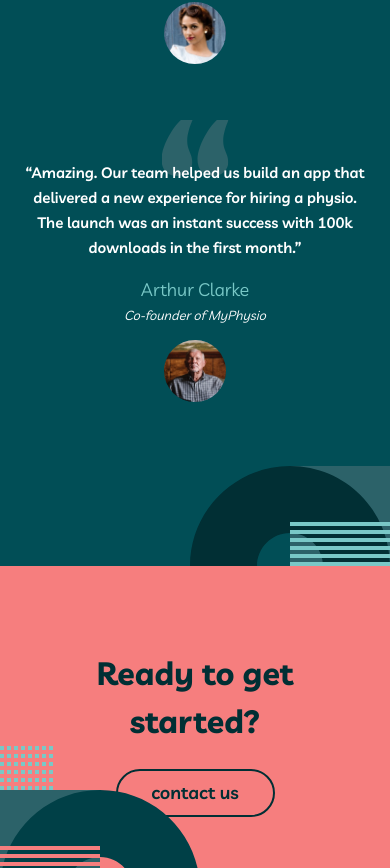
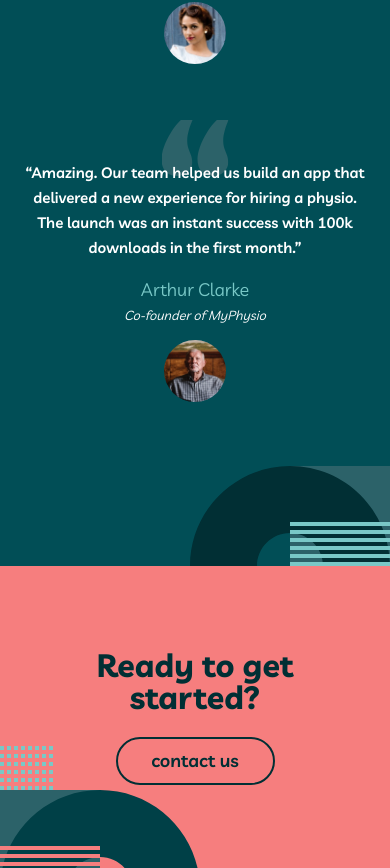
Before and after one commit to mrvicthor/myteam-multiweb, a Next.js app: page / in a window 390 px wide. Shown: the part 2684-3552 px from the top of the page. Built offline with nearby package versions, Linux system fonts and the light colour scheme.

Commit message:
updated suggestion text

```diff
--- a/app/components/suggestion/index.tsx
+++ b/app/components/suggestion/index.tsx
@@ -10,7 +10,7 @@ const Suggestion = () => {
       </div>
       <div className="px-1.5rem pt-[5.1875rem] md:pt-[4.75rem] lg:max-w-[69.375rem] lg:mx-auto lg:px-0">
         <div className=" flex flex-col items-center justify-center gap-[1.5rem] md:flex-row md:gap-[5.25rem] lg:gap-[16.25rem]">
-          <p className="text-[#012F34] font-bold text-[2rem] leading-[2rem] text-center lg:text-[3rem] leading-[3rem]">
+          <p className="text-[#012F34] font-bold text-[2rem] leading-[2rem] text-center lg:text-[3rem] lg:leading-[3rem]">
             Ready to get <br className="md:hidden" />
             started?
           </p>
```
